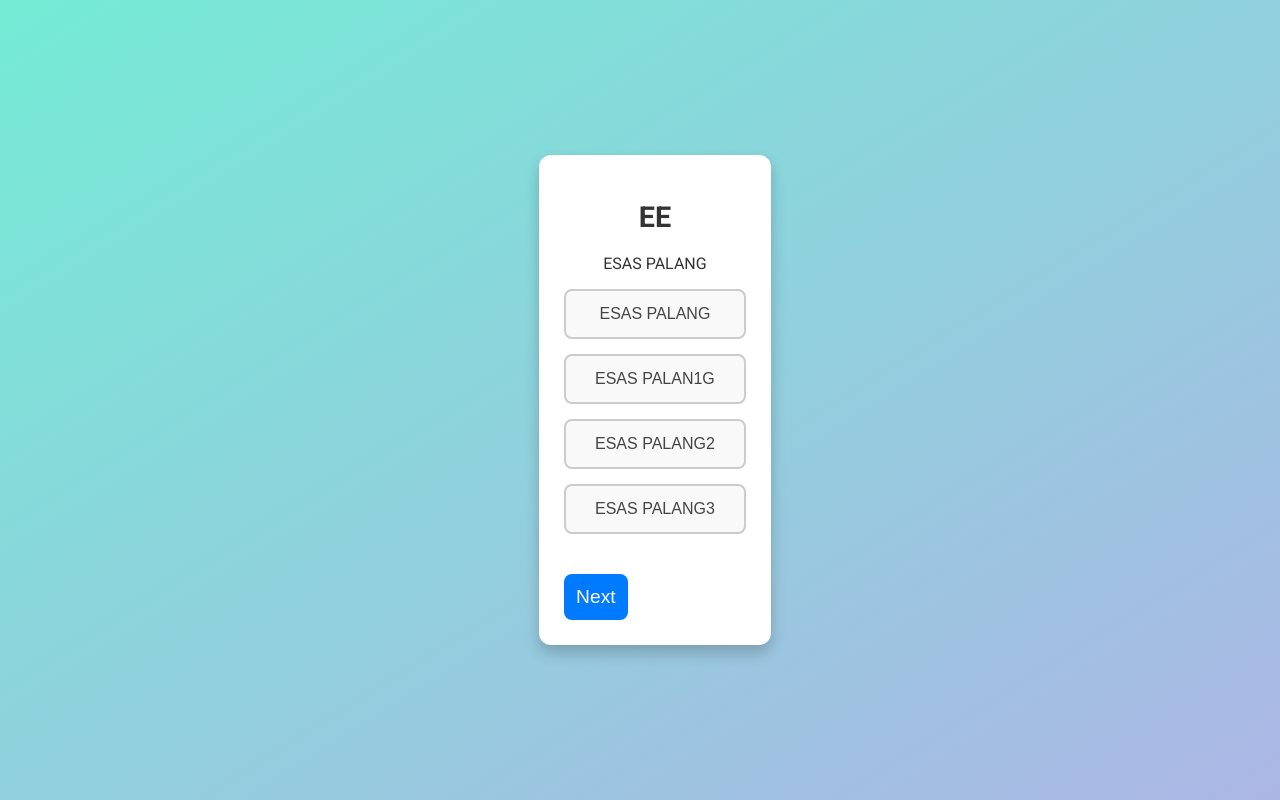
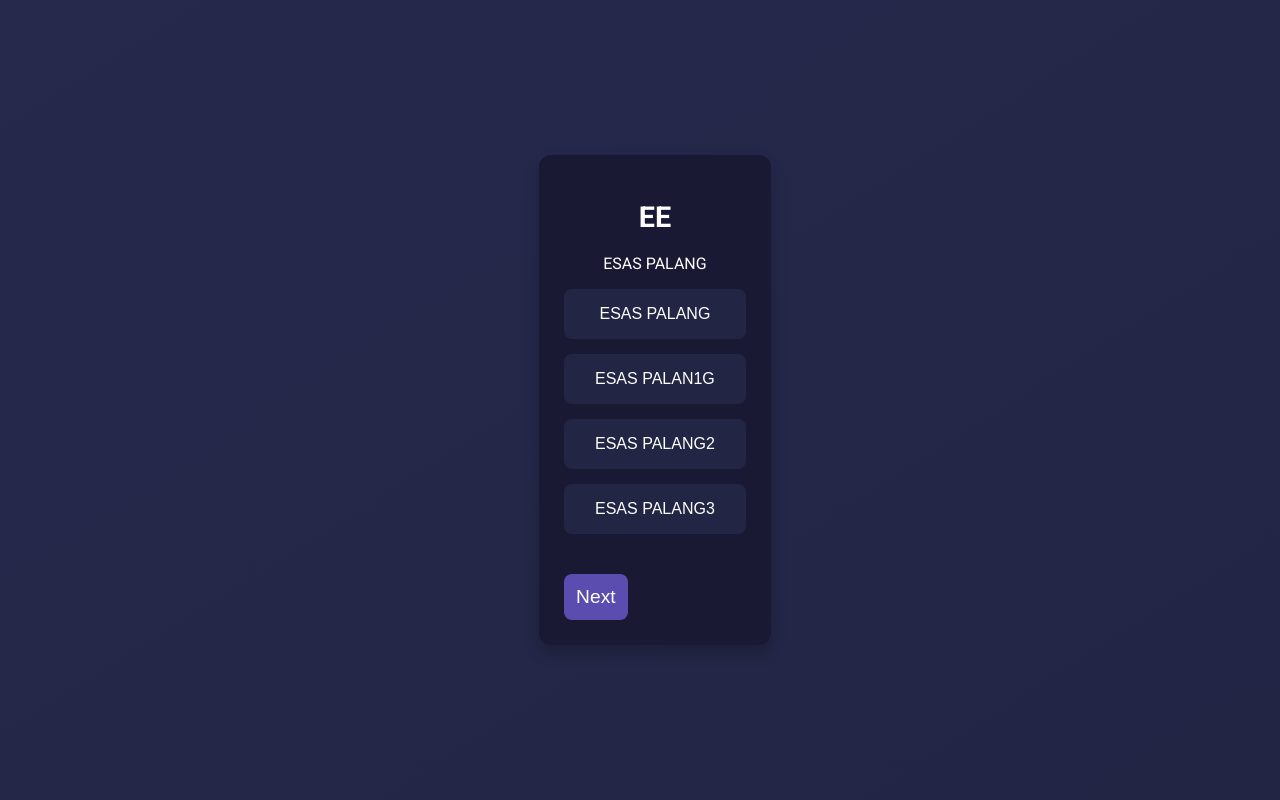
Before and after one commit to LeotheREE/pang-test, a plain HTML site: page index.html in a window 1280 px wide. Both pictures are taken after a click on the button "EE". Drawn offline with Linux system fonts and the light colour scheme.

Commit message:
Update styles.css

```diff
--- a/styles.css
+++ b/styles.css
@@ -2,14 +2,14 @@
 
 body {
     font-family: 'Roboto', Arial, sans-serif;
-    background: linear-gradient(to bottom right, #74ebd5, #acb6e5);
+    background: linear-gradient(to bottom right, #26294c, #222544);
     margin: 0;
     padding: 0;
     display: flex;
     justify-content: center;
     align-items: center;
     height: 100vh;
-    color: #333;
+    color: white;
     text-align: center;
     transition: background 0.5s ease-in-out;
 }
@@ -25,7 +25,7 @@ body.fade-in {
 }
 
 #menu-container, #quiz-container {
-    background: white;
+    background: #191933;
     border-radius: 12px;
     box-shadow: 0 8px 15px rgba(0, 0, 0, 0.2);
     width: 90%;
@@ -43,7 +43,7 @@ body.fade-in {
 }
 
 h1 {
-    color: #333;
+    color: white;
     font-size: 1.8rem;
     font-weight: 700;
     margin-bottom: 20px;
@@ -56,13 +56,13 @@ h1 {
     border: none;
     border-radius: 8px;
     cursor: pointer;
-    background-color: #007bff;
+    background-color: #5b4db0;
     color: white;
     transition: background-color 0.3s, transform 0.2s ease-in-out, box-shadow 0.2s ease-in-out;
 }
 
 .category:hover, #next-button:hover, #restart-button:hover {
-    background-color: #0056b3;
+    background-color: #ae4ffe;
     transform: scale(1.05);
     box-shadow: 0 5px 10px rgba(0, 123, 255, 0.4);
 }
@@ -86,10 +86,10 @@ h1 {
     max-width: 400px;
     padding: 14px;
     font-size: 1rem;
-    border: 2px solid #ccc;
+    border: 2px solid #222544;
     border-radius: 8px;
-    background-color: #f9f9f9;
-    color: #444;
+    background-color: #222544;
+    color: white;
     cursor: pointer;
     text-align: center;
     transition: all 0.3s ease-in-out;
@@ -97,8 +97,8 @@ h1 {
 
 
 .choice:hover {
-    background: #e0e0e0;
-    border-color: #007bff;
+    background: #1F0D3B;
+    border-color: #2B1052;
     transform: scale(1.02);
 }
 
```
